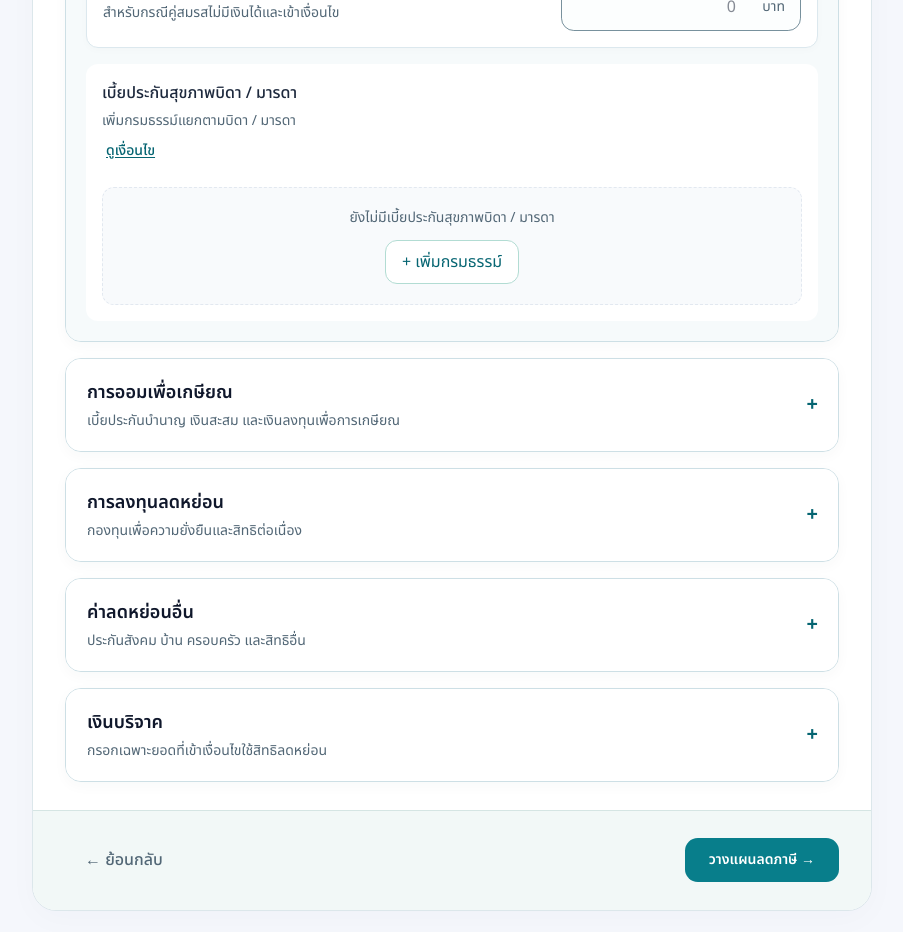
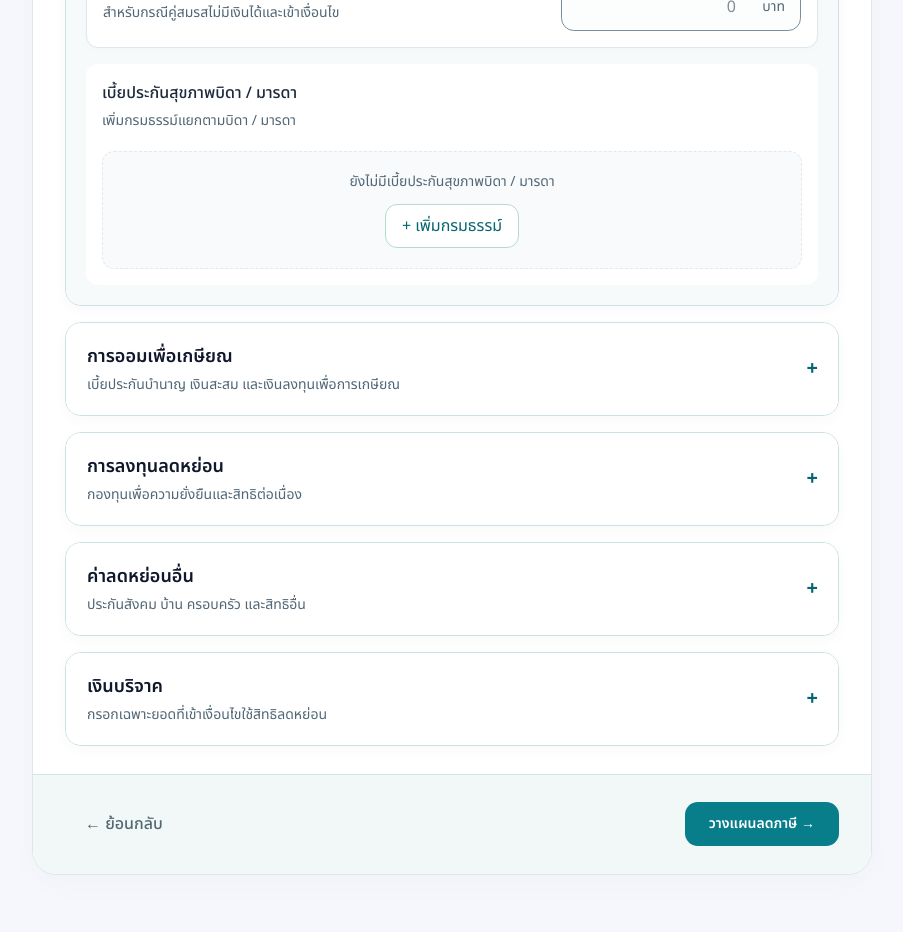
Before and after one commit to vidyaheng/taxplanner, a Next.js app: page /planning/deductions in a window 1280 px wide. Shown: the part 1020-1952 px from the top of the page, without its empty margins (16-919 px from the left). Built offline with nearby package versions, Linux system fonts and the light colour scheme.

Commit message:
fix(ux-c2.2): remove parent-health redundant disclosure only

```diff
--- a/src/app/planning/deductions/page.tsx
+++ b/src/app/planning/deductions/page.tsx
@@ -1311,15 +1311,6 @@ const donationPlanningChanged =
                                     <div className="mt-1 text-sm leading-5 text-slate-500">
                                       เพิ่มกรมธรรม์แยกตามบิดา / มารดา
                                     </div>
-                                    <details className="mt-1 text-sm text-slate-600">
-                                      <summary className="inline-flex min-h-8 cursor-pointer items-center rounded-md px-1 font-medium text-blue-700 underline underline-offset-2 focus-visible:outline focus-visible:outline-2 focus-visible:outline-offset-2 focus-visible:outline-blue-700">
-                                        ดูเงื่อนไข
-                                      </summary>
-                                      <p className="mt-1 max-w-full break-words leading-6">
-                                        เพิ่มแยกตามกรมธรรม์และบิดา / มารดา
-                                        เพื่อให้ระบบตรวจสิทธิและกรณีร่วมจ่ายได้ถูกต้อง
-                                      </p>
-                                    </details>
                                   </div>
 
                                   {deductions
```
